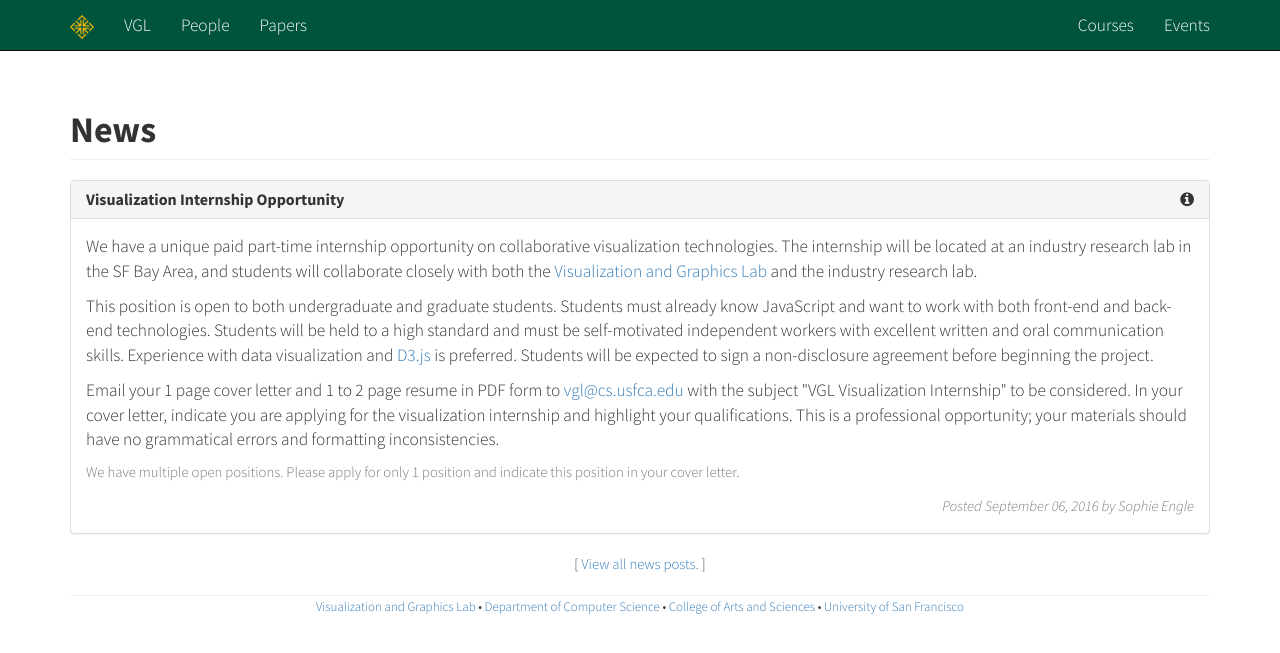
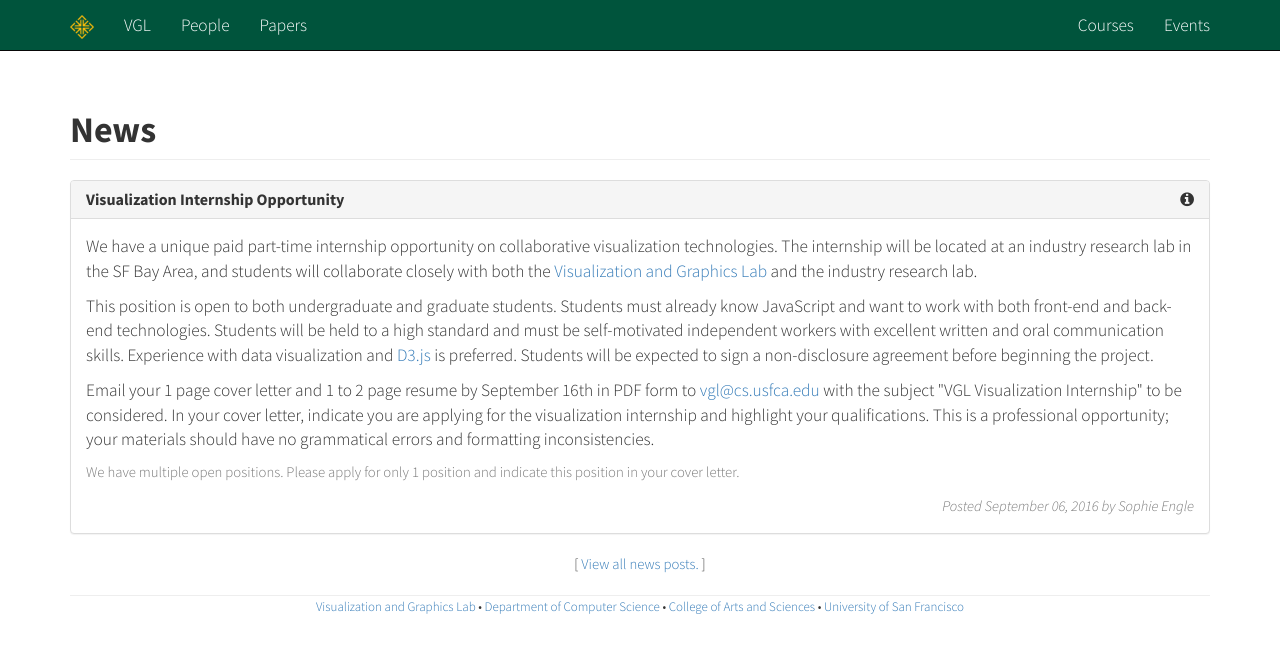
Before and after one commit to usfvgl/usfvgl.github.io, a Jekyll site: the page built from news/_posts/2016-09-06-internship-opportunity.html, in a window 1280 px wide. Shown: the top 653 px of the page. Built offline with Jekyll 4.4.1, drawn with Linux system fonts in a browser that asks for light colours; nearby versions of some CDN libraries.

Commit message:
Adding deadline.

```diff
--- a/news/_posts/2016-09-06-internship-opportunity.html
+++ b/news/_posts/2016-09-06-internship-opportunity.html
@@ -9,6 +9,6 @@ icon: fa-info-circle
 
 <p>This position is open to both undergraduate and graduate students. Students must already know JavaScript and want to work with both front-end and back-end technologies. Students will be held to a high standard and must be self-motivated independent workers with excellent written and oral communication skills. Experience with data visualization and <a href="https://d3js.org/">D3.js</a> is preferred. Students will be expected to sign a non-disclosure agreement before beginning the project.</p>
 
-<p>Email your 1 page cover letter and 1 to 2 page resume in PDF form to <a href="mailto:vgl@cs.usfca.edu">vgl@cs.usfca.edu</a> with the subject "VGL Visualization Internship" to be considered. In your cover letter, indicate you are applying for the visualization internship and highlight your qualifications. This is a professional opportunity; your materials should have no grammatical errors and formatting inconsistencies.</p>
+<p>Email your 1 page cover letter and 1 to 2 page resume by September 16th in PDF form to <a href="mailto:vgl@cs.usfca.edu">vgl@cs.usfca.edu</a> with the subject "VGL Visualization Internship" to be considered. In your cover letter, indicate you are applying for the visualization internship and highlight your qualifications. This is a professional opportunity; your materials should have no grammatical errors and formatting inconsistencies.</p>
 
 <p class="small text-muted">We have multiple open positions. Please apply for only 1 position and indicate this position in your cover letter.</p>
```
